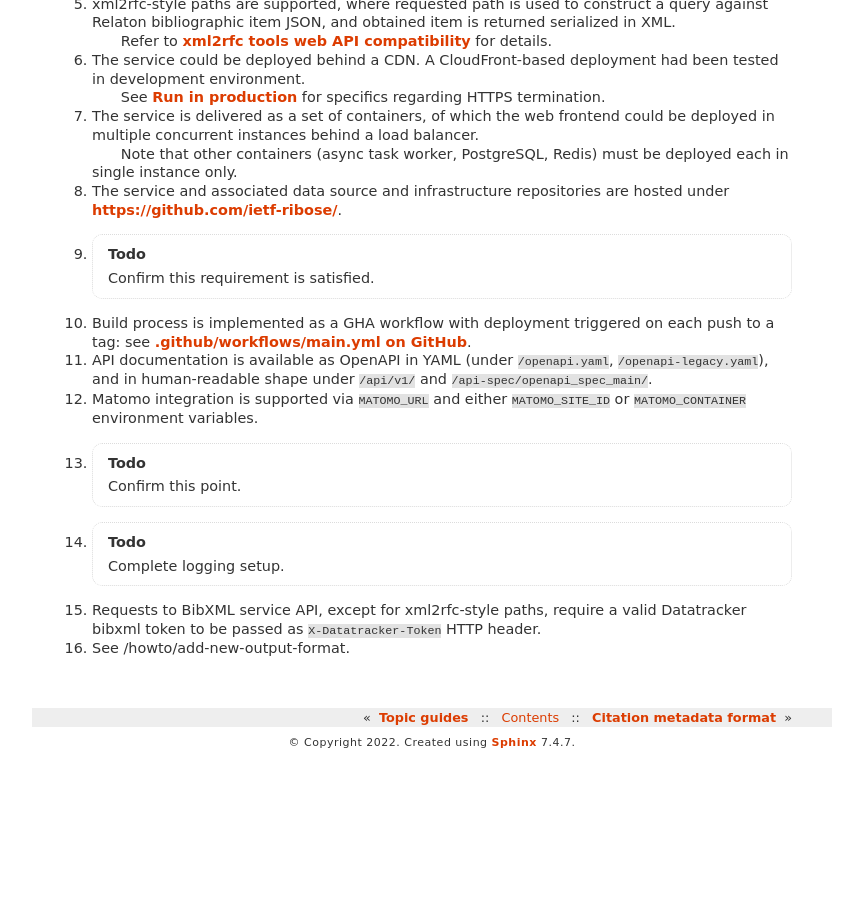
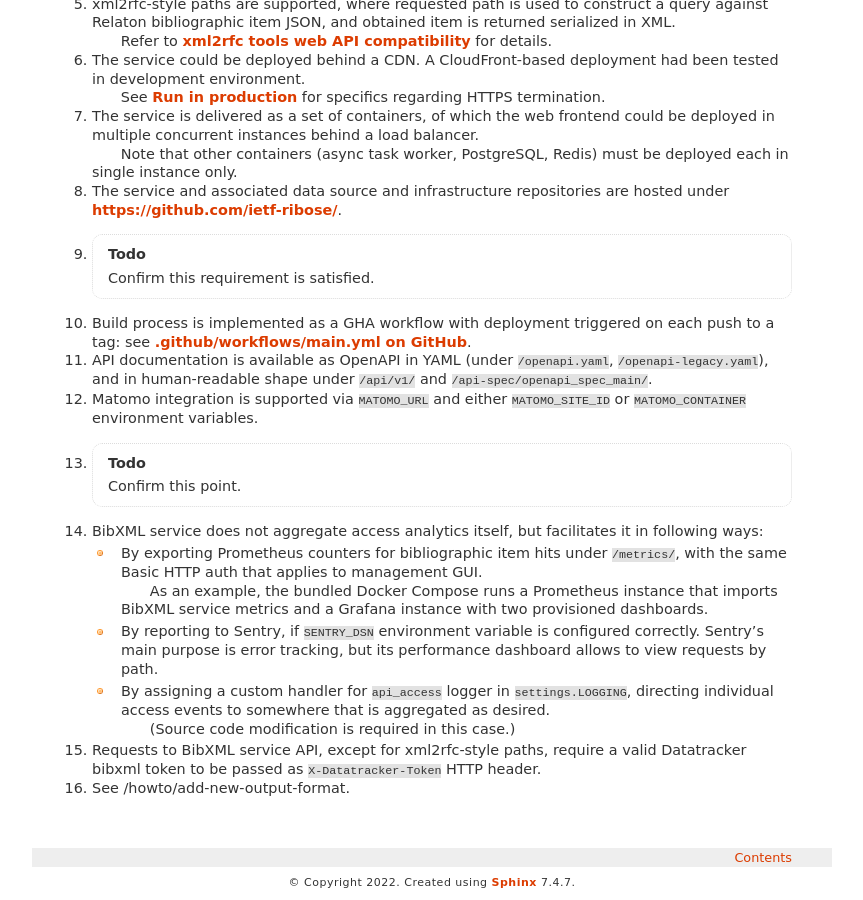
Before and after one commit to ietf-tools/bibxml-service, a Sphinx documentation site: the page built from docs/rfp-requirements.rst, in a window 1280 px wide and 900 px high, scrolled down 784 px. Shown: the whole window, without its empty margins (208-1071 px from the left). Built offline with Sphinx 7.4.7, drawn with Linux system fonts in a browser that asks for light colours; pages that are not in the unit, such as notebooks, are missing from menus; before the commit the page ends 1544 px from its top, so only the background shows below that; some of the changed text lies outside the part shown.

Commit message:
chore(docs): move RFP reqs to top level

```diff
--- a/docs/topics/rfp-requirements.rst
+++ b/docs/rfp-requirements.rst
@@ -78,7 +78,24 @@ RFP requirement compliance
 
 13. .. todo:: Confirm this point.
 
-14. .. todo:: Complete logging setup.
+14. BibXML service does not aggregate access analytics itself,
+    but facilitates it in following ways:
+
+    - By exporting Prometheus counters for bibliographic item hits
+      under ``/metrics/``, with the same Basic HTTP auth that applies to management GUI.
+
+      As an example, the bundled Docker Compose runs a Prometheus instance
+      that imports BibXML service metrics
+      and a Grafana instance with two provisioned dashboards.
+
+    - By reporting to Sentry, if ``SENTRY_DSN`` environment variable is configured correctly.
+      Sentry’s main purpose is error tracking,
+      but its performance dashboard allows to view requests by path.
+
+    - By assigning a custom handler for ``api_access`` logger in ``settings.LOGGING``,
+      directing individual access events to somewhere that is aggregated as desired.
+
+      (Source code modification is required in this case.)
 
 15. Requests to BibXML service API,
     except for xml2rfc-style paths, require a valid Datatracker bibxml token
--- a/docs/topics/index.rst
+++ b/docs/topics/index.rst
@@ -5,7 +5,6 @@ Topic guides
 .. toctree::
    :maxdepth: 2
 
-   rfp-requirements
    citation-format
    sourcing
    xml2rfc-compat
```
